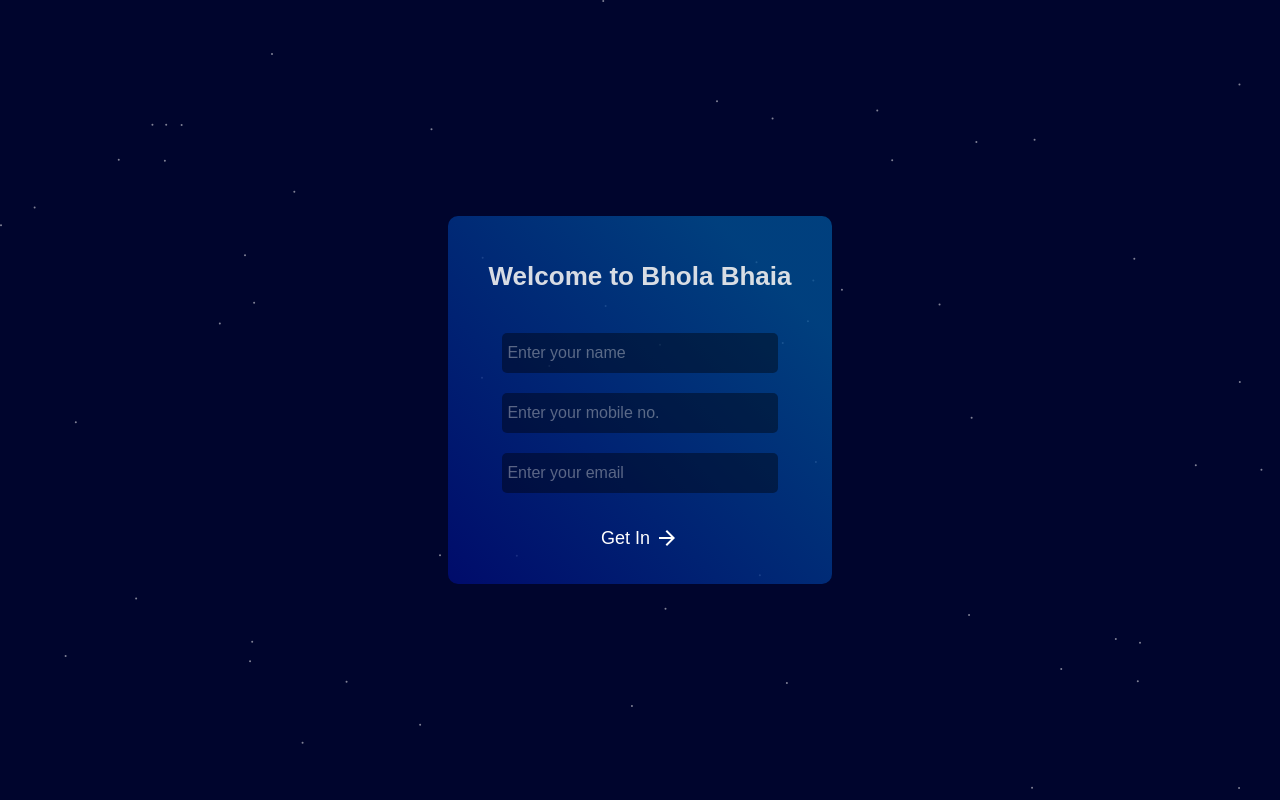
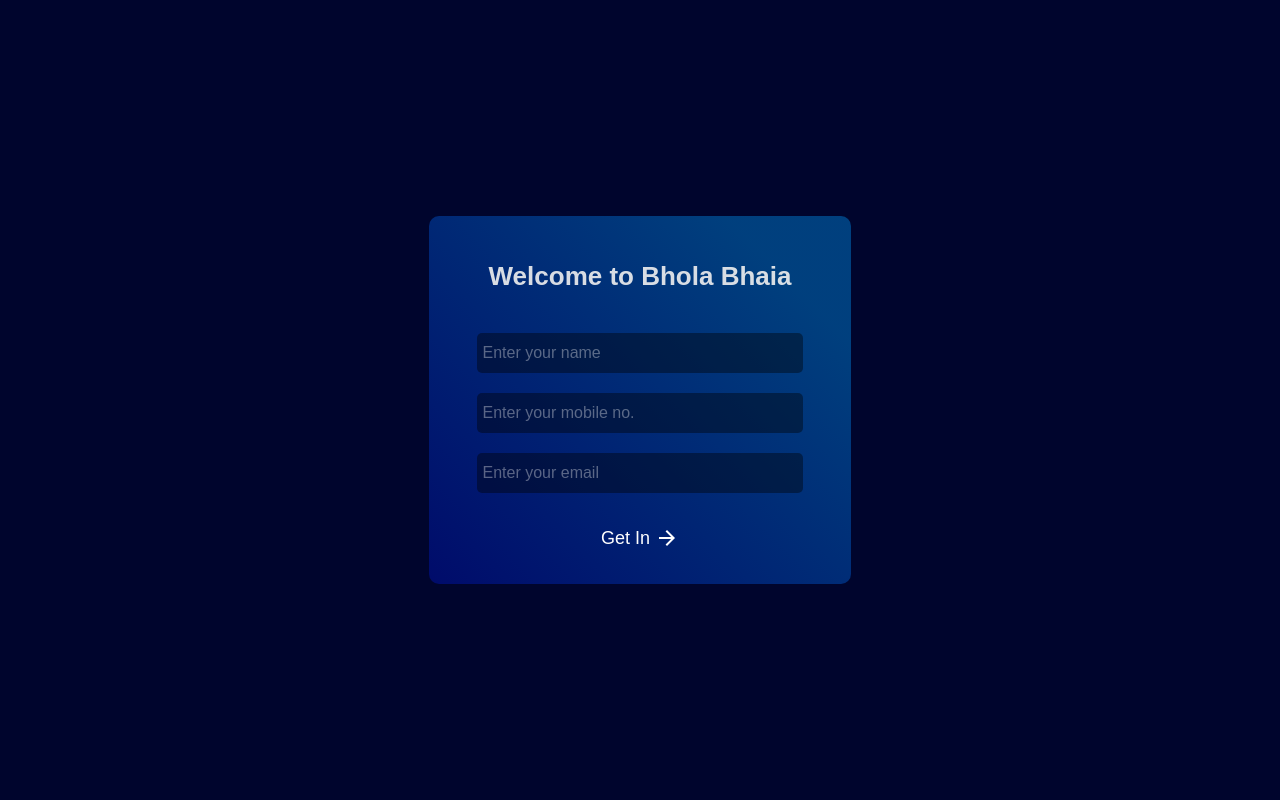
Before and after one commit to optimm/Design-Configurator-Shopping-App, a React (Create React App) app: page / in a window 1280 px wide. Built offline with nearby package versions, Linux system fonts and the light colour scheme.

Commit message:
particle remove

```diff
--- a/src/components/ParticleComponent.jsx
+++ /dev/null
@@ -1,76 +0,0 @@
-import React from 'react';
-import Particles from "react-tsparticles";
-import { loadFull } from "tsparticles";
-
-function ParticleComponent({ val }) {
-    const particlesInit = async (main) => {
-        // console.log(main);
-        await loadFull(main);
-    };
-    const particlesLoaded = (container) => {
-        // console.log(container);
-    };
-    return (
-        <Particles
-            id="tsparticles"
-            init={particlesInit}
-            loaded={particlesLoaded}
-            options={{
-                fpsLimit: 100,
-                interactivity: {
-                    events: {
-                        onClick: {
-                            enable: false,
-                        },
-                        onHover: {
-                            enable: false,
-                        },
-                        resize: true,
-                    },
-                },
-                particles: {
-                    color: {
-                        value: "#fff",
-                        opacity: 0.5,
-                    },
-                    links: {
-                        color: "#fff",
-                        enable: false,
-                    },
-                    collisions: {
-                        enable: true,
-                    },
-                    move: {
-                        direction: "none",
-                        enable: true,
-                        outModes: {
-                            default: "bounce",
-                        },
-                        random: false,
-                        speed: 1,
-                        straight: false,
-                    },
-                    number: {
-                        density: {
-                            enable: true,
-                            area: 800,
-                        },
-                        value: val,
-                    },
-                    opacity: {
-                        value: 0.5,
-                    },
-                    shape: {
-                        type: "circle",
-                    },
-                    size: {
-                        value: { min: 1, max: 1 },
-                    },
-                },
-                detectRetina: true,
-            }}
-        />
-    )
-}
-
-export default ParticleComponent
--- a/src/components/body/login/Login.jsx
+++ b/src/components/body/login/Login.jsx
@@ -4,7 +4,6 @@ import { setUser } from '../../../features/user/userSlice';
 
 import "./login.css";
 import ArrowForwardOutlinedIcon from '@mui/icons-material/ArrowForwardOutlined';
-import ParticleComponent from '../../ParticleComponent';
 
 function Login() {
     const [name, setName] = useState("");
@@ -36,7 +35,6 @@ function Login() {
         <>
 
             <div className='login-wrapper'>
-                <ParticleComponent val={50} />
                 <div className='login-card'>
                     <h1>Welcome to Bhola Bhaia</h1>
                     <form className="login-form" autoComplete="off" onSubmit={handleSubmit}>
--- a/src/components/body/login/login.css
+++ b/src/components/body/login/login.css
@@ -10,10 +10,10 @@
 
 .login-card {
     padding: 20px;
-    width: 30%;
+    width: 33%;
     background-image: linear-gradient(225deg, rgb(0, 78, 146, 0.8) 16%, rgb(0, 13, 122, 0.8) 100%);
     border-radius: 10px;
-    z-index: 100;
+    z-index: 400;
     font-family: Arial, Helvetica, sans-serif;
 
 }
@@ -21,7 +21,7 @@
 .login-form {
     display: flex;
     flex-direction: column;
-    width: 80%;
+    width: 85%;
     margin: auto;
     gap: 20px;
     margin-top: 40px;
--- a/src/components/header/Nav.jsx
+++ b/src/components/header/Nav.jsx
@@ -1,11 +1,9 @@
 import React from 'react'
-import ParticleComponent from '../ParticleComponent';
 import './nav.css';
 
 function Nav() {
     return (
         <div className='nav-wrapper'>
-            <ParticleComponent val={80} />
             <p>Bhola bhaia</p>
         </div>
     )
```
